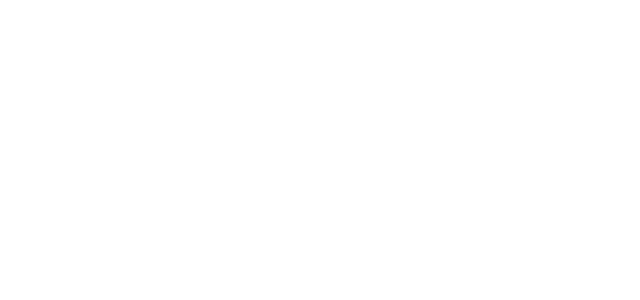
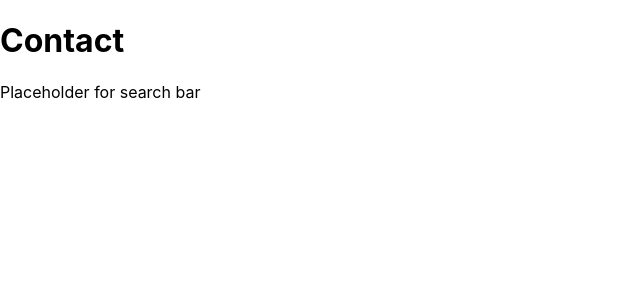
Before and after one commit to incognitofox/cpsn16, a React (Create React App) app: page /Contact in a window 1280 px wide. Before the commit this address had no page. Shown: the top 300 px of the page, without its empty margins (0-640 px from the left). Built offline with nearby package versions, Linux system fonts and the light colour scheme.

Commit message:
minor changes to contact page

```diff
--- a/src/App.js
+++ b/src/App.js
@@ -21,6 +21,7 @@
         <Route path="/CollegeCareerResources" element={<CollegeCareerResources />} />
         <Route path="/MentalHealthResources" element={<MentalHealthResources />} />
         <Route path="/AcademicResources" element={<AcademicResources />} />
+        <Route path="/Contact" element={<Contact />} />
       </Routes>
     </BrowserRouter>
   );
--- a/src/pages/Contact.js
+++ b/src/pages/Contact.js
@@ -0,0 +1,11 @@
+const Contact = () => {
+    return (
+        <div> <h1> Contact </h1>
+            <p> Placeholder for search bar </p>
+
+
+        </div>
+
+    );
+  }
+export default Contact
```
